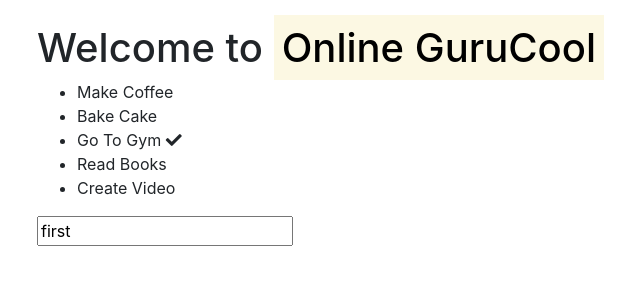
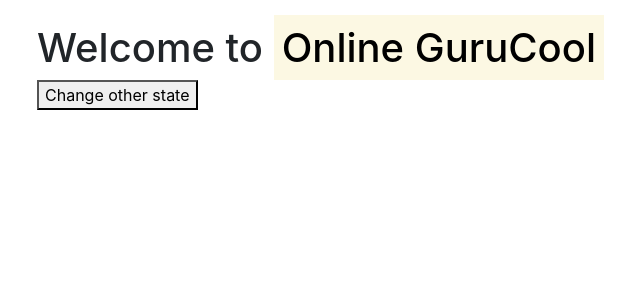
Before and after one commit to onlinegurucool/react-js-tutorial, a React (Create React App) app: page / in a window 1280 px wide. Shown: the top 300 px of the page, without its empty margins (48-688 px from the left). Built offline with nearby package versions, Linux system fonts and the light colour scheme.

Commit message:
example reset

```diff
--- a/src/App.js
+++ b/src/App.js
@@ -1,6 +1,6 @@
 import React from "react";
 import { Container } from "reactstrap";
-import TodoList from "./Components/TodoList";
+import Demo from "./Components/Demo";
 
 function App() {
     return (
@@ -10,7 +10,7 @@ function App() {
                     Welcome to{" "}
                     <mark className="highlight">Online GuruCool</mark>
                 </h1>
-                <TodoList />
+                <Demo />
             </Container>
         </div>
     );
--- a/src/Components/TodoList.js
+++ /dev/null
@@ -1,64 +0,0 @@
-import React, { useState, useEffect } from "react";
-
-const TodoList = () => {
-    let [todoList, setTodoList] = useState([
-        {
-            id: 1,
-            todo: "Make Coffee",
-            status: false,
-        },
-        {
-            id: 2,
-            todo: "Bake Cake",
-            status: false,
-        },
-        {
-            id: 3,
-            todo: "Go To Gym",
-            status: true,
-        },
-        {
-            id: 4,
-            todo: "Read Books",
-            status: false,
-        },
-        {
-            id: 5,
-            todo: "Create Video",
-            status: false,
-        },
-    ]);
-    let [input, setInput] = useState("first");
-
-    useEffect(() => {
-        console.log(todoList);
-    }, [todoList]);
-
-    useEffect(() => {
-        console.log(input)
-    },[input])
-
-    const markDone = (index) => {
-        let newState = [...todoList];
-        newState[index].status = true;
-        setTodoList(newState);
-    };
-    return (
-        <>
-            <ul>
-                {todoList.map((t, ti) => {
-                    return (
-                        <li key={t.id} onClick={() => markDone(ti)}>
-                            {" "}
-                            {t.todo}{" "}
-                            {t.status && <i className="fa fa-check"></i>}{" "}
-                        </li>
-                    );
-                })}
-            </ul>
-            <input onChange={(e) => setInput(e.target.value)} value={input} />
-        </>
-    );
-};
-
-export default TodoList;
--- /dev/null
+++ b/src/Components/demo.js
@@ -0,0 +1,7 @@
+import React, { useState, useEffect } from "react";
+
+const demo = () => {
+    return <button> Change other state</button>;
+};
+
+export default demo;
```
Also changed, not shown: src/Components/AddTodo.js (deleted).
